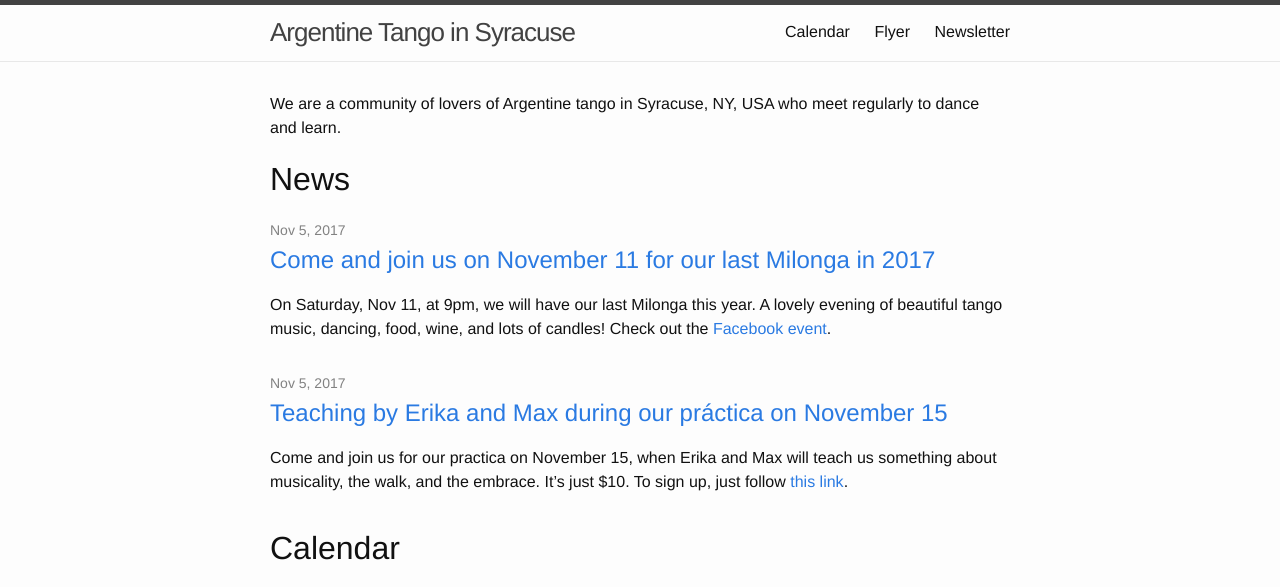
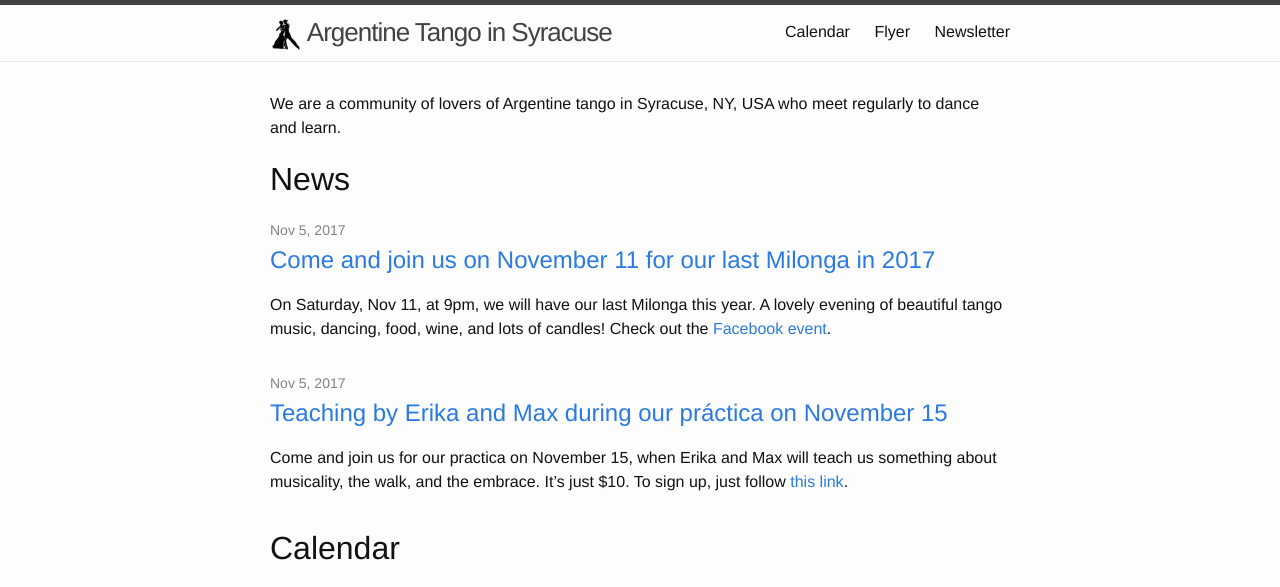
Before and after one commit to syracusetango/syracusetango.github.io, a Jekyll site: the page built from index.md, in a window 1280 px wide. Shown: the top 587 px of the page. Built offline with Jekyll 4.4.1, drawn with Linux system fonts in a browser that asks for light colours; grey boxes are pictures that could not be loaded.

Commit message:
added favicon and logo

```diff
--- a/_includes/head.html
+++ b/_includes/head.html
@@ -6,6 +6,7 @@
   <title>{% if page.title %}{{ page.title | escape }}{% else %}{{ site.title | escape }}{% endif %}</title>
   <meta name="description" content="{{ page.excerpt | default: site.description | strip_html | normalize_whitespace | truncate: 160 | escape }}">
 
+  <link rel="icon" type="image/png" href="{{ "/images/logo.png" | absolute_url }}">
   <link rel="stylesheet" href="{{ "/assets/main.css" | relative_url }}">
   <link rel="canonical" href="{{ page.url | replace:'index.html','' | absolute_url }}">
   <link rel="alternate" type="application/rss+xml" title="{{ site.title | escape }}" href="{{ "/feed.xml" | relative_url }}">
--- a/_includes/header.html
+++ b/_includes/header.html
@@ -3,7 +3,7 @@
   <div class="wrapper">
     {% assign default_paths = site.pages | map: "path" %}
     {% assign page_paths = site.header_pages | default: default_paths %}
-    <a class="site-title" href="{{ "/" | relative_url }}">{{ site.title | escape }}</a>
+    <a class="site-title" href="{{ "/" | relative_url }}"><img src="{{ "/images/logo.png" | absolute_url }}" height=32> {{ site.title | escape }}</a>
 
     {% if page_paths %}
       <nav class="site-nav">
```
Also changed, not shown: _posts/2017-11-04-class-by-Erika-and-Max.md (+2 -0 lines), images/logo.png (added).
